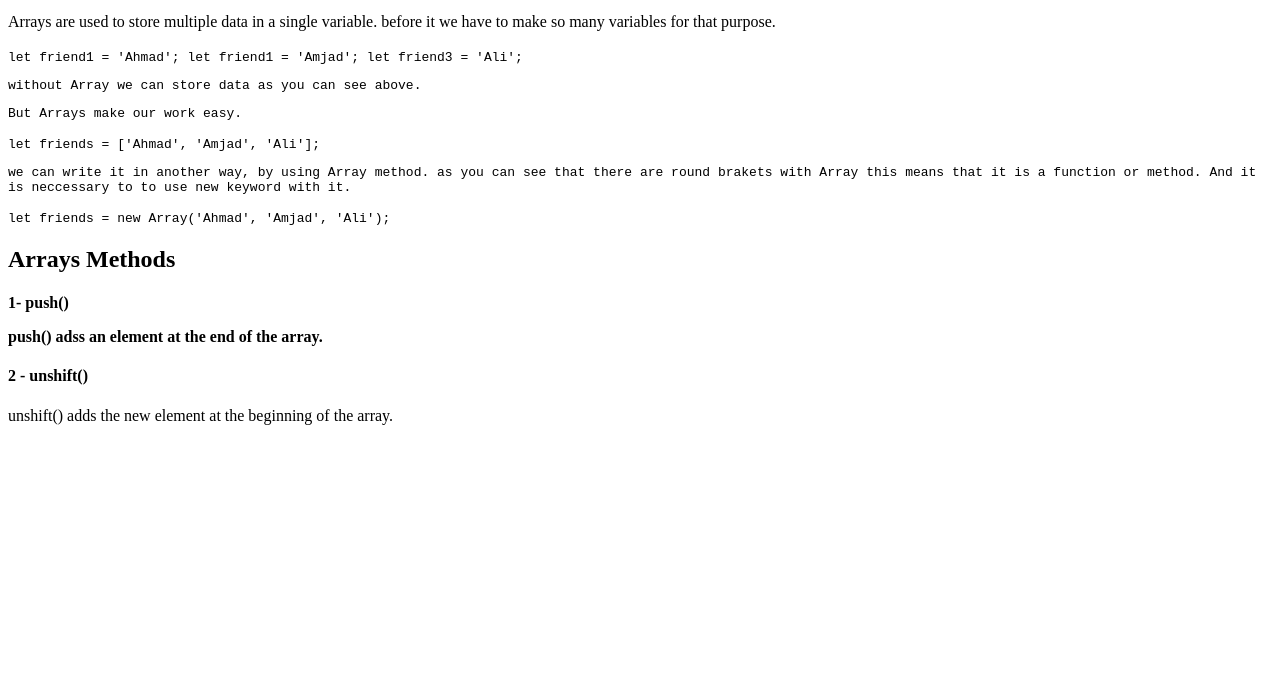
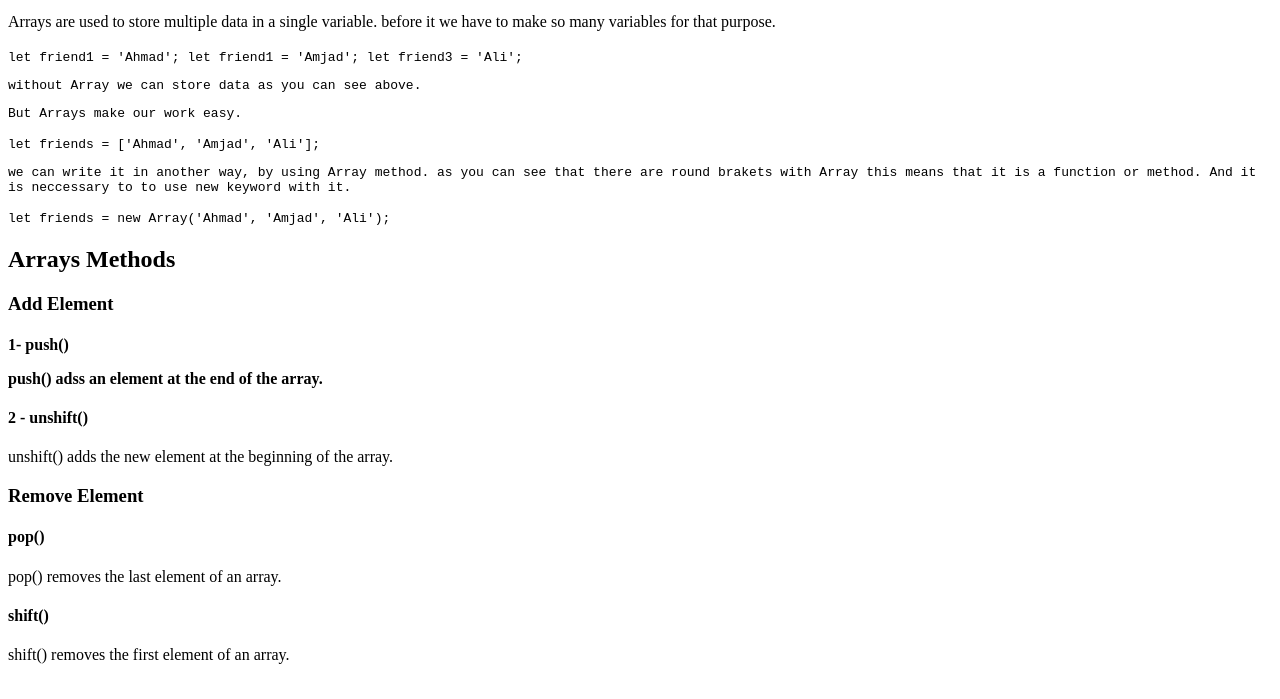
Before and after one commit to hamzaanwardev/javascript-arrays, a plain HTML site: page index.html in a window 1280 px wide. Shown: the part 101-800 px from the top of the page. Drawn offline with Linux system fonts and the light colour scheme.

Commit message:
Update index.html

```diff
--- a/index.html
+++ b/index.html
@@ -21,10 +21,16 @@
         let friends = new Array('Ahmad', 'Amjad', 'Ali');
     </code>
     <h2>Arrays Methods</h2>
+    <h3>Add Element</h3>
     <h4>1- push()</p>
     <p>push() adss an element at the end of the array.</p>
     <h4>2 - unshift()</h4>
     <p>unshift() adds the new element at the beginning of the array.</p>
+    <h3>Remove Element</h3>
+    <h4>pop()</h4>
+    <p>pop() removes the last element of an array.</p>
+    <h4>shift()</h4>
+    <p>shift() removes the first element of an array.</p>
 
     <script>
         let friends = ['Ahmad', 'Amjad', 'Ali'];
@@ -57,7 +63,7 @@
         console.log(ages);
 
         // Arrays Methods
-
+        // Add element
         // friends.push('Arslan');
         // console.log(friends);
         // It will update the existing array But if we want to store it in another array it will only return the length of new array.
@@ -69,6 +75,15 @@
         friends.unshift('Abdullah');
         console.log(friends);
         // unshift() methods also do chnages in the existing array
+
+        // Remove Element
+        // pop()
+        friends.pop();
+        console.log(friends);
+        // shift()
+        friends.shift();
+        console.log(friends);
+
     </script>
 </body>
 </html>
```
